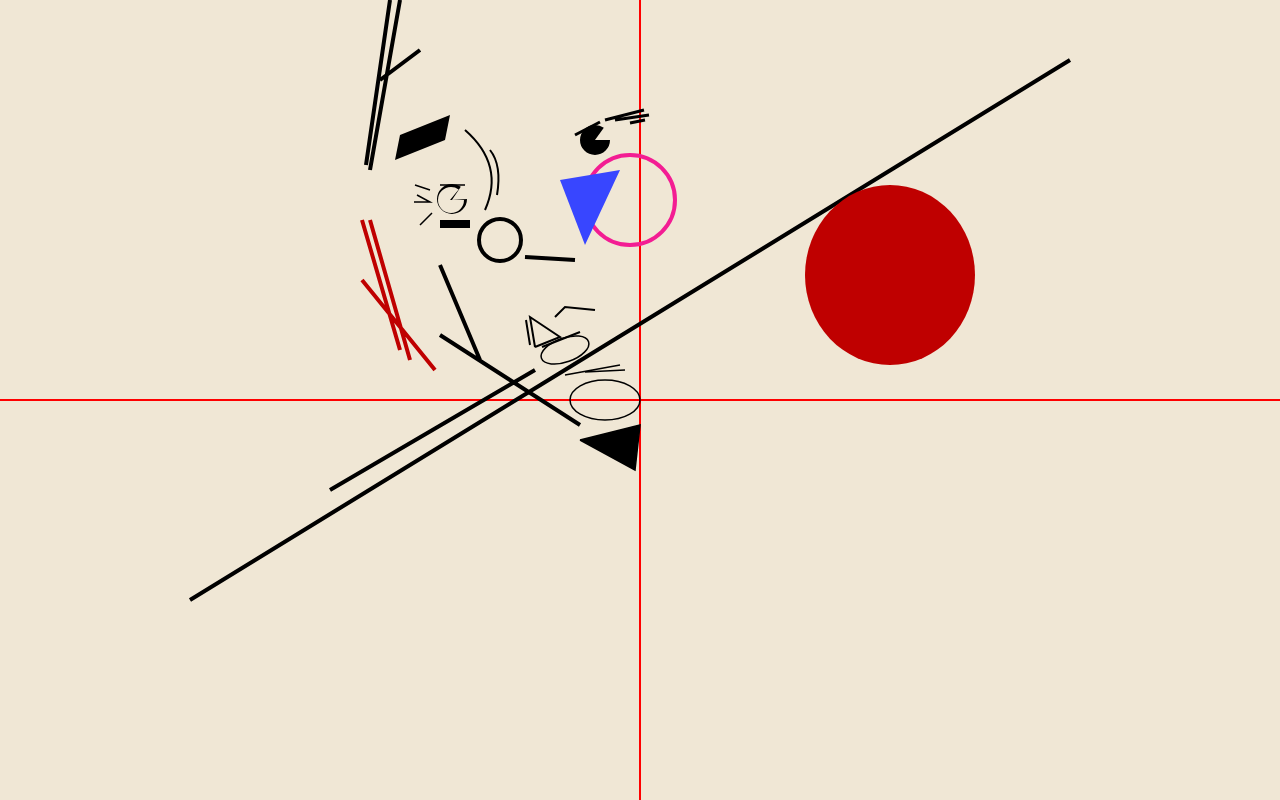
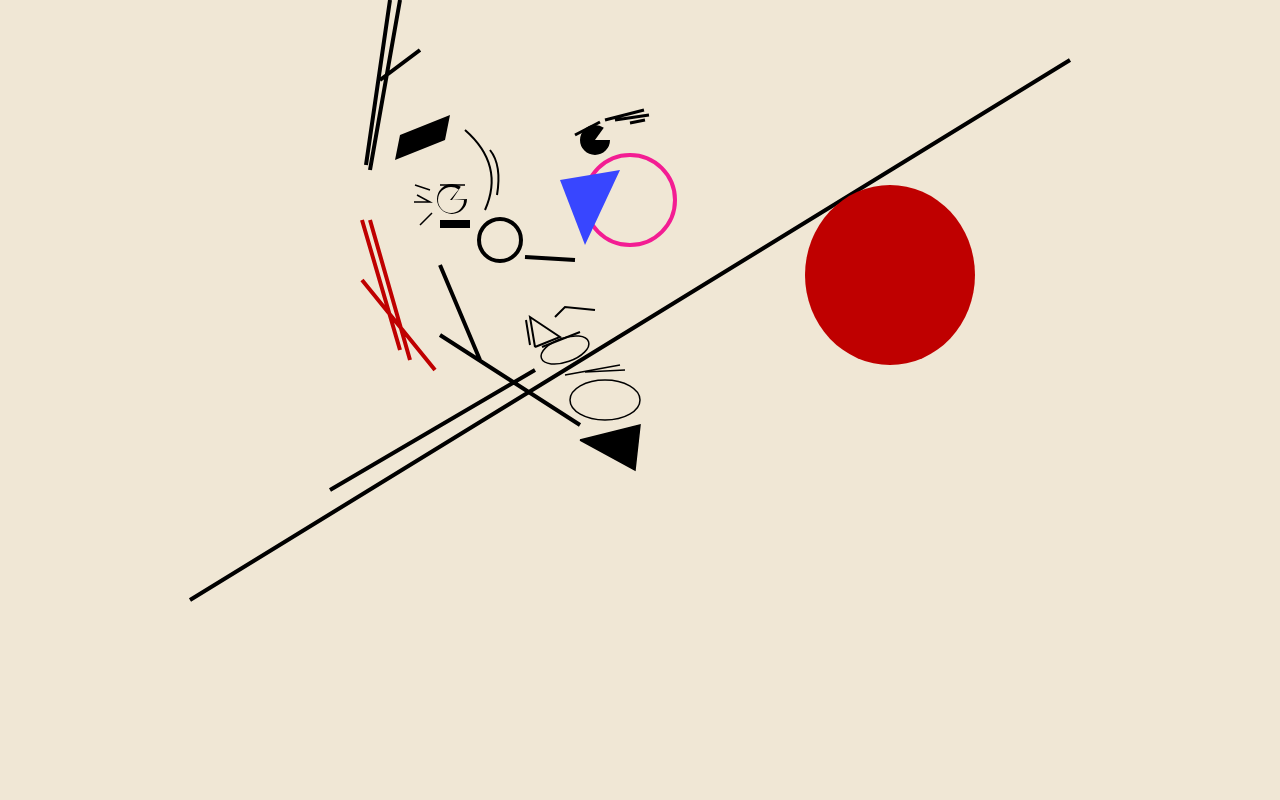
Before and after one commit to vramirezm07/Jardin-Github, a plain HTML site: page 03-Lunes-8-Sep/index.html in a window 1280 px wide. Drawn offline with Linux system fonts and the light colour scheme.

Commit message:
Modificación: remover lineas guia.

```diff
--- a/03-Lunes-8-Sep/app.js
+++ b/03-Lunes-8-Sep/app.js
@@ -12,17 +12,17 @@ canvas.height=window.innerHeight;
 const ctx = canvas.getContext('2d');
 
 //Linea referencia
-ctx.beginPath();
-ctx.lineWidth = 2;
-ctx.strokeStyle = "red";
-ctx.moveTo(canvas.width/2,0); //punto inicial
-ctx.lineTo(canvas.width/2,canvas.height); //punto final
+//ctx.beginPath();
+//ctx.lineWidth = 2;
+//ctx.strokeStyle = "red";
+//ctx.moveTo(canvas.width/2,0); //punto inicial
+//ctx.lineTo(canvas.width/2,canvas.height); //punto final
 
-ctx.moveTo(0,canvas.height/2);
-ctx.lineTo(canvas.width,canvas.height/2);
+//ctx.moveTo(0,canvas.height/2);
+//ctx.lineTo(canvas.width,canvas.height/2);
 
-ctx.stroke();
-ctx.closePath();
+//ctx.stroke();
+//ctx.closePath();
 
 
 // Barba
--- a/03-Lunes-8-Sep/main.css
+++ b/03-Lunes-8-Sep/main.css
@@ -1,4 +1,4 @@
-body{background-color: darkred;}
+body{background-color: rgb(0, 0, 0);}
 
 #lienzo {
     position:absolute;
```
